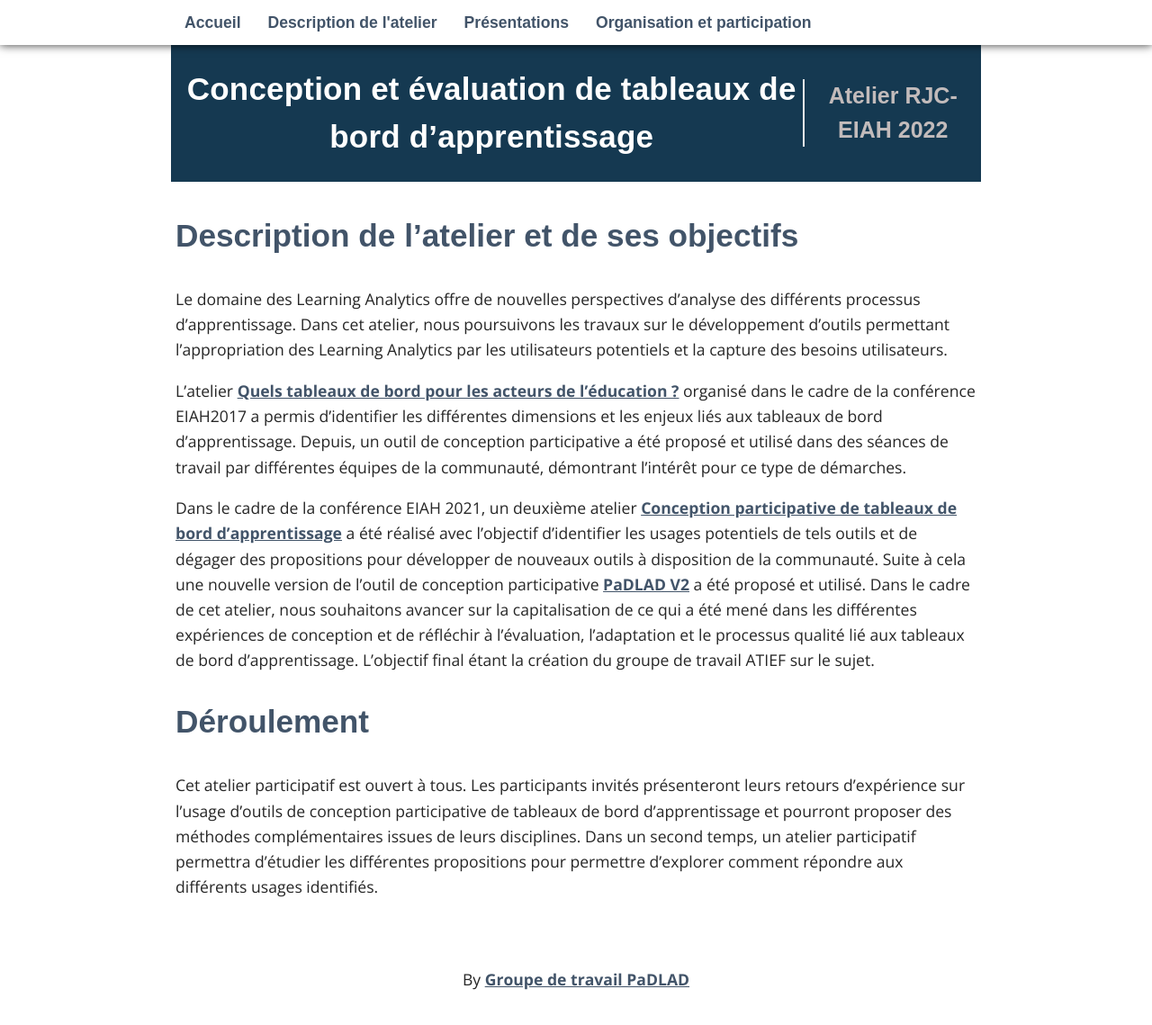
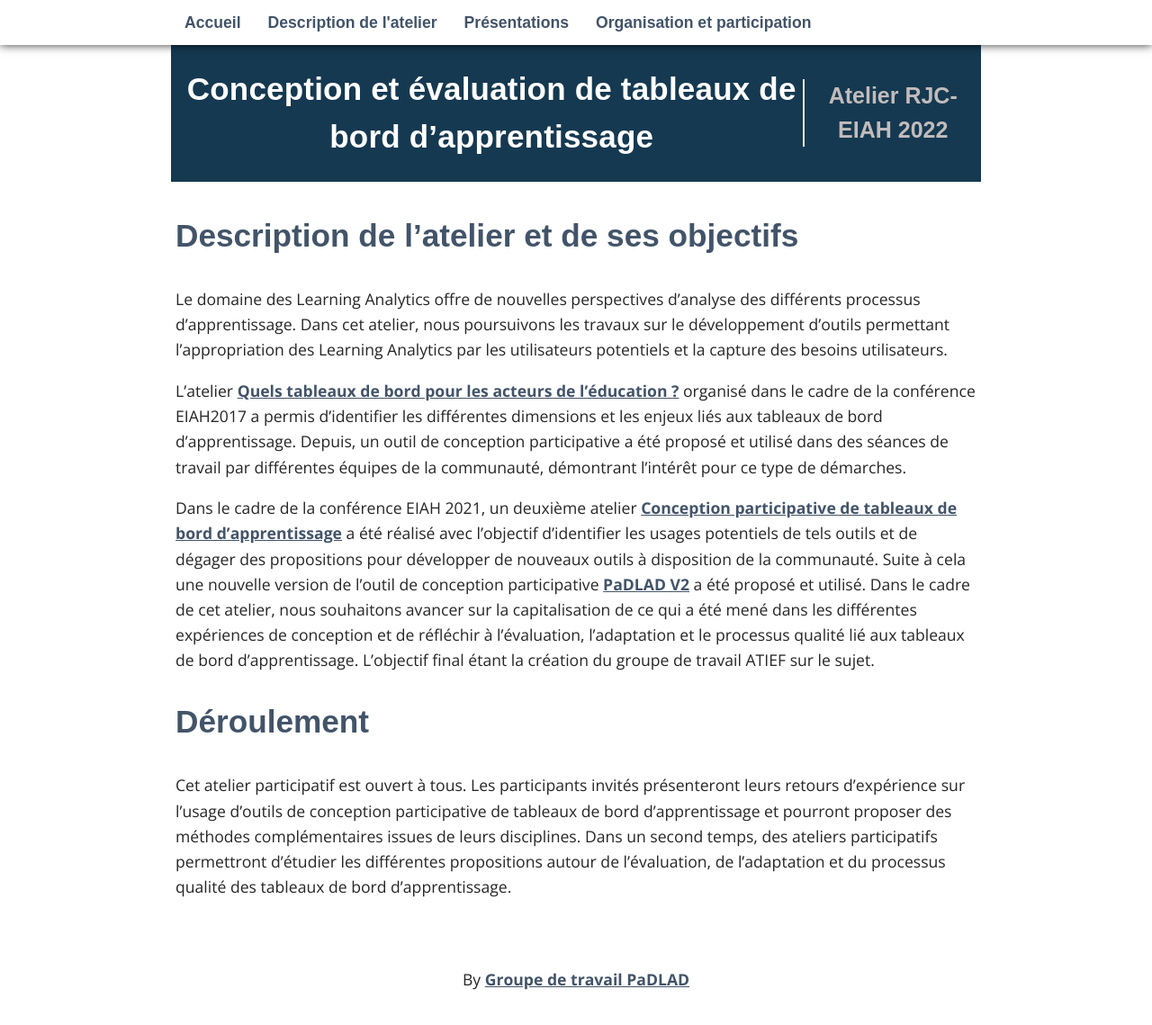
Before and after one commit to padlad/EIAH2025, a Jekyll site: the page built from _pages/02_atelier.md, in a window 1280 px wide and 1165 px high. Shown: the top 1139 px of the window at 90% size. Built offline with Jekyll 4.4.1, drawn with Linux system fonts in a browser that asks for light colours; some web fonts are replaced.

```diff
--- a/_pages/02_atelier.md
+++ b/_pages/02_atelier.md
@@ -15,4 +15,4 @@ Dans le cadre de cet atelier, nous souhaitons avancer sur la capitalisation de c
 
 ## Déroulement
 Cet atelier participatif est ouvert à tous. Les participants invités présenteront leurs retours d’expérience sur l’usage d’outils de conception participative de tableaux de bord d’apprentissage et pourront proposer des méthodes complémentaires issues de leurs disciplines.
-Dans un second temps, un atelier participatif permettra d’étudier les différentes propositions pour permettre d’explorer comment répondre aux différents usages identifiés.
+Dans un second temps, des ateliers participatifs permettront d’étudier les différentes propositions  autour de l’évaluation, de l’adaptation et du processus qualité des tableaux de bord d’apprentissage.
--- a/index.html
+++ b/index.html
@@ -4,7 +4,7 @@ layout: default
 
   <h2>Bienvenue sur le site de l'atelier</h2>
   <p>
-    L'atelier "Conception et évaluation de tableaux de bord d’apprentissage" est organisé dans le cadre des <a href="https://blog.hepfr.ch/eiah2021/" target="_blank">neuvièmes rencontres jeunes chercheurs en EIAH (RJC EIAH 2022)</a> qui auront lieu à Lille du 9 au 11 mai 2022. Pour s'inscrire et y prendre part, merci de se rendre sur le site de la conférence en suivant le lien :
+    L'atelier "Conception et évaluation de tableaux de bord d’apprentissage" est organisé dans le cadre des <a href="https://rjc-eiah-2022.univ-lille.fr/" target="_blank">neuvièmes rencontres jeunes chercheurs en EIAH (RJC EIAH 2022)</a> qui auront lieu à Lille du 9 au 11 mai 2022. Pour s'inscrire et y prendre part, merci de se rendre sur le site de la conférence en suivant le lien :
     <a href="https://rjc-eiah-2022.univ-lille.fr/tarifs-et-inscriptions" target="_blank">https://rjc-eiah-2022.univ-lille.fr/tarifs-et-inscriptions</a>
   </p>
   <img src="img/lille.jpg">
```
